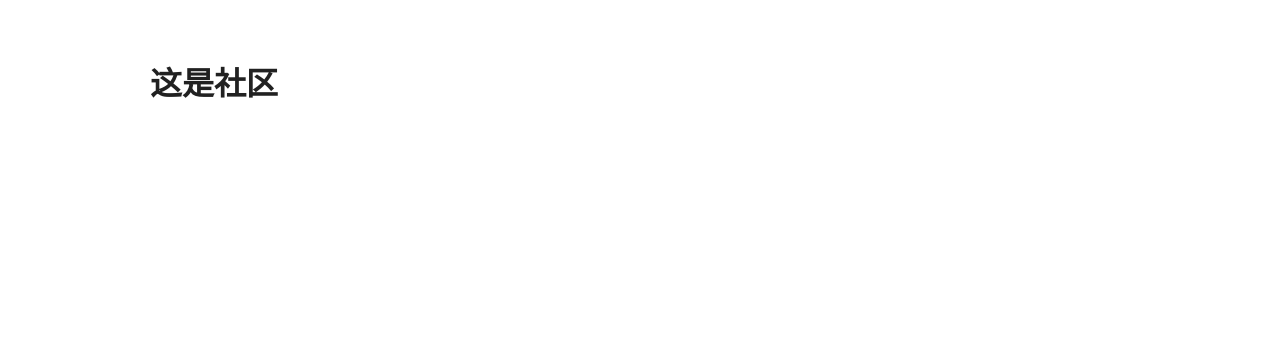
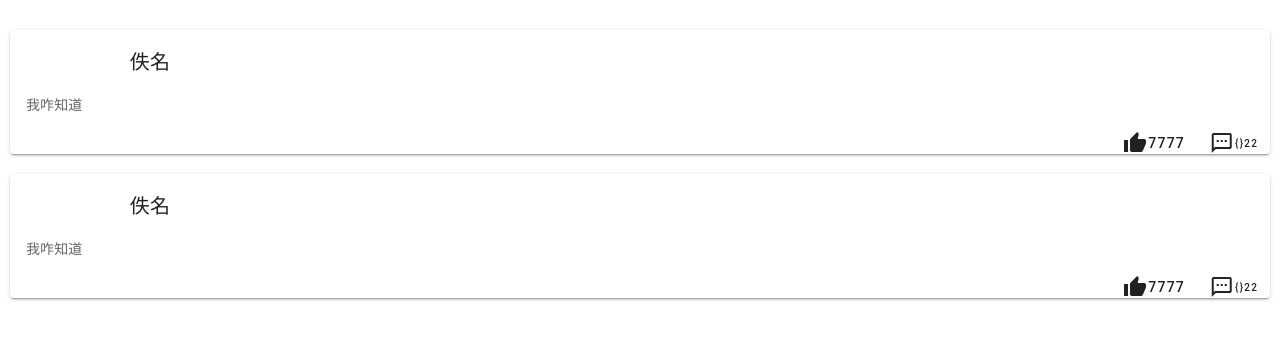
Before and after one commit to Quophic/JiuGuan, a Vue app in the folder jiuguan/: page /community in a window 1280 px wide. Shown: the top 340 px of the page. Built offline with nearby package versions, Linux system fonts and the light colour scheme.

Commit message:
✨创建社区卡片

```diff
--- a/jiuguan/src/views/Community.vue
+++ b/jiuguan/src/views/Community.vue
@@ -1,13 +1,73 @@
 <template>
   <div>
+    <div>
     <h1>这是社区</h1>
-    <v-card></v-card>
+    </div>
+
+    <div style=" margin:30px 10px;">
+      <v-card
+      style="margin:20px 0;"
+      v-for="(item, index) in contents"
+      :key="index"
+    >
+     <v-card-title >
+       <div class="userHead">
+         <v-img max-height="100%" src="../assets/logo.png"></v-img>
+        </div>
+       <span class="id">{{item.id}}佚名</span>
+     </v-card-title>
+     <v-card-text>
+       我咋知道
+     </v-card-text>
+     <v-card-actions>
+      <v-row
+
+        justify="end"
+
+      >
+        <v-btn
+        text
+        height="30px"
+        width="80px"
+        elevation="0"
+       >
+         <v-icon >mdi-thumb-up</v-icon>
+        <span >{{item.likeNum}}7777</span>
+       </v-btn>
+
+
+       <v-btn
+        text
+        height="30px"
+        width="80px"
+        elevation="0"
+       >
+         <v-icon >mdi-message-processing-outline</v-icon>
+        <span class="num">{{item}}22</span>
+       </v-btn>
+      </v-row>
+
+
+
+     </v-card-actions>
+
+    </v-card>
+
+    </div>
 
   </div>
 </template>
 
 <script>
 export default {
+    data(){
+      return{
+        contents:[
+          {},
+          {}
+        ]
+      }
+    },
     methods:{
         //请求comment测试
         // test(){
@@ -22,3 +82,24 @@ export default {
     }
 };
 </script>
+
+<style  scoped>
+.userHead{
+  height:30px;
+  width:30px;
+  border-radius: 100%;
+  overflow: hidden;
+  margin-right:6%;
+}
+.contentPlace{
+  margin:30px 10px;
+}
+
+
+.num{
+  font-size:10px
+}
+
+
+
+</style>
```
